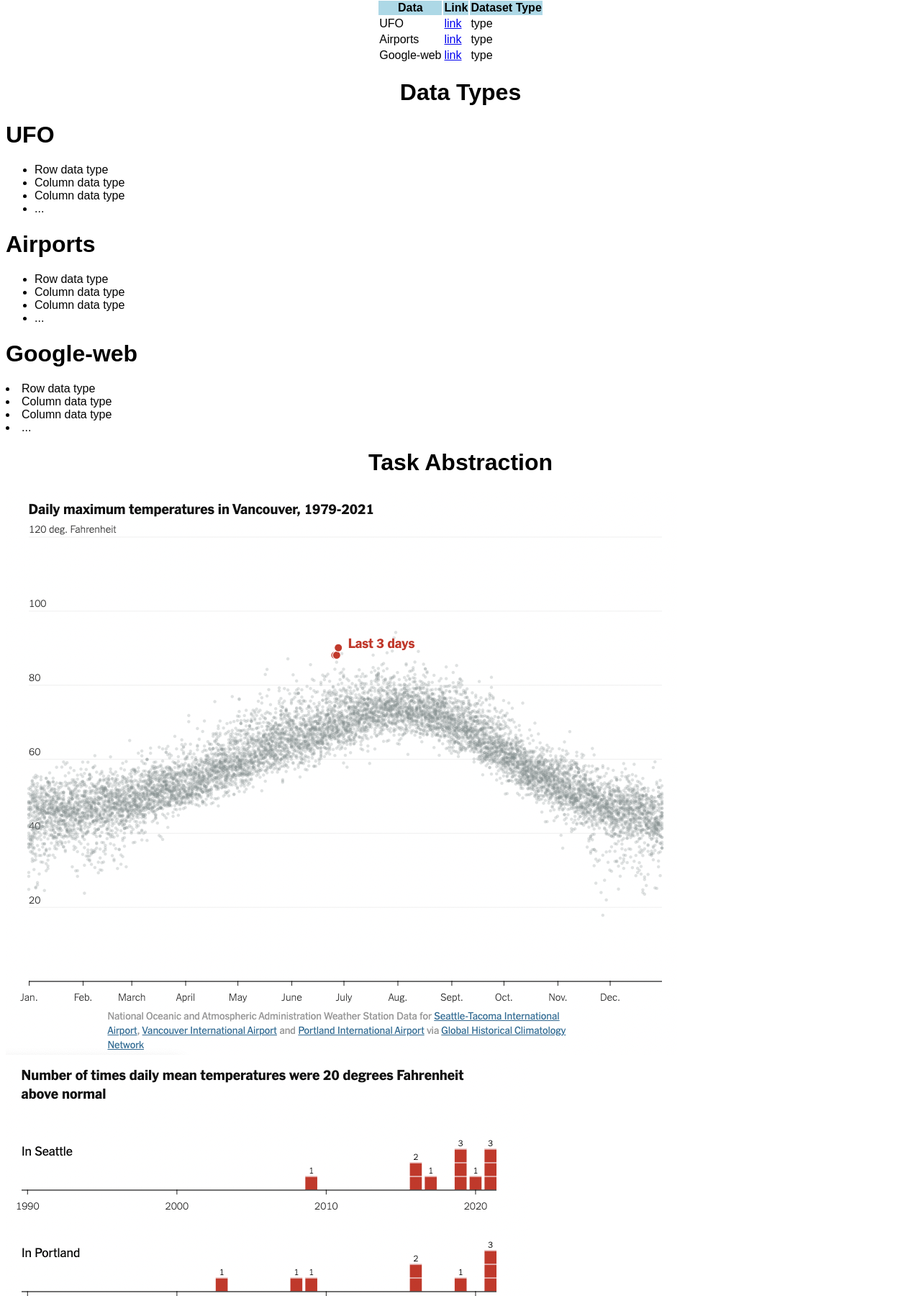
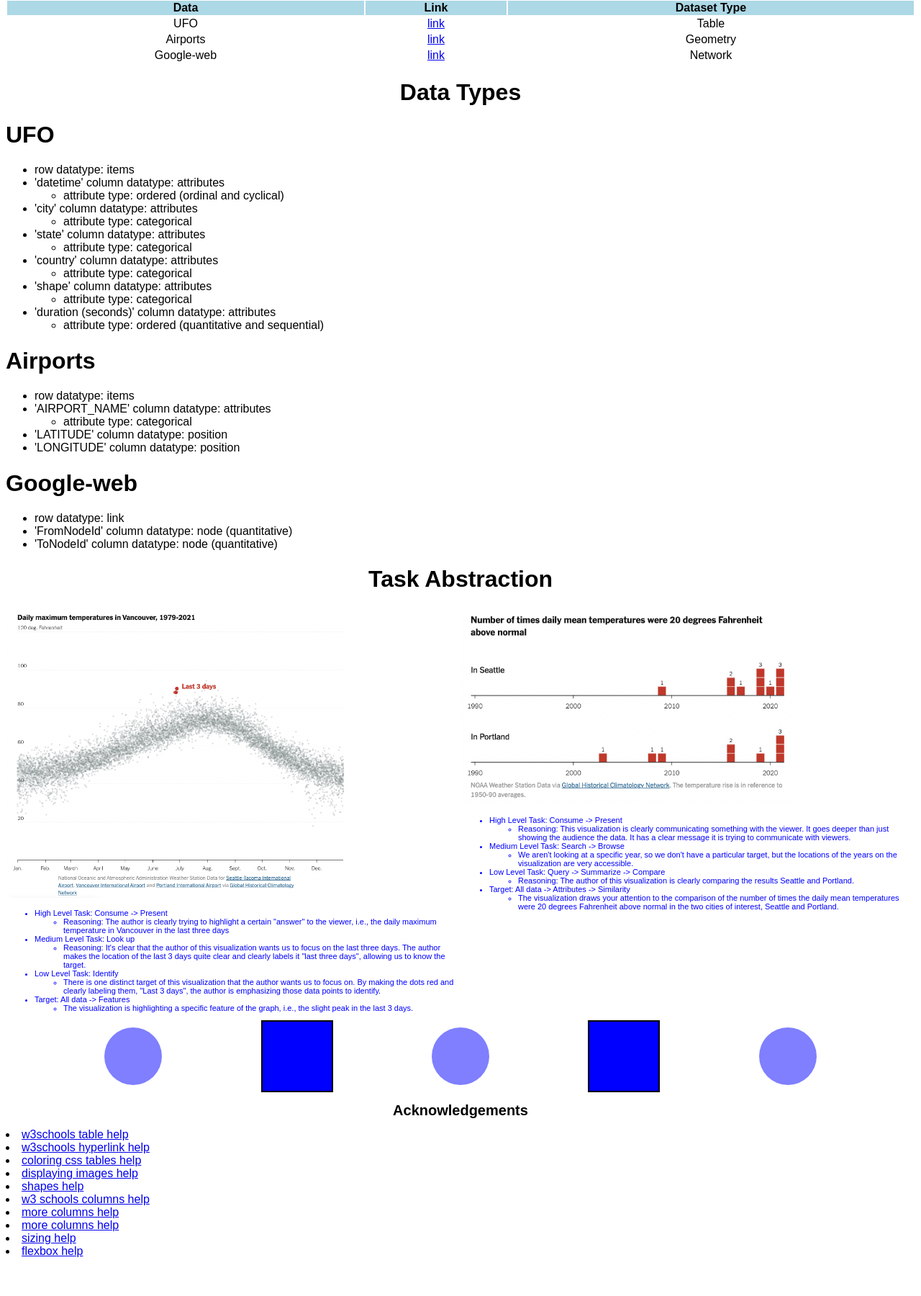
Before and after one commit to DS4200-S23-Class/hw-02-arielle-and-sanjo, a plain HTML site: page index.html in a window 1280 px wide. Shown: the part 81-1881 px from the top of the page at 72% size. After the commit the page ends 1836 px from the top, so only its background shows below. Drawn offline with Linux system fonts and the light colour scheme.

Commit message:
Final Changes

```diff
--- a/index.html
+++ b/index.html
@@ -22,93 +22,185 @@
           </tr>
           <tr>
               <td>UFO</td>
-                  <td><a href="https://www.kaggle.com/datasets/NUFORC/ufo-sightings?resource=download">link</a></td>
-                  <td>type</td>
+              <td><a href="data/UFO.csv">link</a></td>
+              <td>Table</td>
           </tr>
           <tr>
             <td>Airports</td>
-                    <td><a href="https://geo-massdot.opendata.arcgis.com/datasets/17eb7e286f4e4942aeef500f5ef6bfcd_0/explore?location=42.023945%2C-71.694162%2C8.00&showTable=true">link</a></td>
-                    <td>type</td>
+            <td><a href="data/Airports.csv">link</a></td>
+            <td>Geometry</td>
         </tr>
         <tr>
             <td>Google-web</td>
-                    <td><a href="https://snap.stanford.edu/data/web-Google.html">link</a></td>
-                    <td>type</td>
+            <td><a href="data/Google-Web.txt">link</a></td>
+            <td>Network</td>
         </tr>
     </table>
 </div>
+
+<!-- Data Types  -->
 <div class="info">
     <h1 class="center"> Data Types </h1>
     <h1 class="left">UFO </h1>
     <ul>
-                <li>Row data type</li>
-                <li>Column data type</li>
-                <li>Column data type</li>
-                <li>...</li>
+      <li>row datatype: items</li>
+      <li>'datetime' column datatype: attributes</li>
+      <ul>
+          <li>attribute type: ordered (ordinal and cyclical)</li>
       </ul>
-            <h1 class="left">Airports </h1>
+  </li>
+  <li>'city' column datatype: attributes</li>
   <ul>
-                <li>Row data type</li>
-                <li>Column data type</li>
-                <li>Column data type</li>
-                <li>...</li>
+      <li>attribute type: categorical</li>
   </ul>
-            <h1 class="left">Google-web </h1>
-                    <li>Row data type</li>
-                    <li>Column data type</li>
-                    <li>Column data type</li>
-                    <li>...</li>
+</li>
+<li>'state' column datatype: attributes</li>
+    <ul>
+  <li>attribute type: categorical </li>
+</ul>
+</li>
+<li>'country' column datatype: attributes</li>
+<ul>
+  <li>attribute type: categorical</li>
+</ul>
+</li>
+<li>'shape' column datatype: attributes</li>
+<ul>
+  <li>attribute type: categorical</li>
+</ul>
+</li>
+<li>'duration (seconds)' column datatype: attributes</li>
+<ul>
+  <li>attribute type: ordered (quantitative and sequential)</li>
 </ul>
 
 </div>
+
+<h1 class="left">Airports </h1>
+<ul>
+    <li>row datatype: items</li>
+    <li>'AIRPORT_NAME' column datatype: attributes</li>
+    <ul>
+        <li>attribute type: categorical</li>
+    </ul>
+</li>
+<li>'LATITUDE' column datatype: position</li>
+<li>'LONGITUDE' column datatype: position</li>
+</ul>
+
+<h1 class="left">Google-web </h1>
+<ul>
+    <li>row datatype: link</li>
+    <li>'FromNodeId' column datatype: node (quantitative) </li>
+    <li>'ToNodeId' column datatype: node (quantitative) </li>
+
+</div>
 <div>
-
+    <!-- add a div with the id task abstraction -->
     <div class="task-abstraction">
+        <!-- add a centered header task abstraction -->
         <h1 class="center"> Task Abstraction</h1>
         <div class="row">
-                <div class='column' class="center">
-                    <img src="img/vis1.png">
-                    <div class="row">
-                        <!-- identify the high, medium, and low level actions -->
+            <!-- create two columns with centered images -->
+            <div class="column" class="container">
+              <img src="img/vis1.png" id ="img2" class = "rounded">
+              <ul class="blue" id="small" class="left" >
+                <!-- identify the high, medium, and low level actions for each visualization -->
+
+                <li>High Level Task: Consume -> Present
+                    <ul>
+                      <li>Reasoning: The author is clearly trying to highlight a certain "answer" to the viewer, i.e., the daily maximum temperature in Vancouver in the last three days
+                      </li>
+                  </ul>
+              </li>
+              <li>Medium Level Task:  Look up
+                  <ul>
+                    <li>Reasoning: It's clear that the author of this visualization wants us to focus on the last three days.
+                        The author makes the location of the last 3 days quite clear and clearly labels it "last three days",
+                        allowing us to know the target.
+                    </li>
+                </ul>
+            </li>
+            <li>Low Level Task: Identify
+                <ul>
+                  <li>There is one distinct target of this visualization that the author wants us to focus on.
+                    By making the dots red and clearly labeling them, "Last 3 days", the author is emphasizing those data points to identify.
+
+                </li>
+            </ul>
+        </li>
+        <li>Target: All data -> Features
+            <ul>
+              <li> The visualization is highlighting a specific feature of the graph, i.e., the slight peak in the last 3 days.
+
+
+              </li>
+          </ul>
+      </li>
+  </ul>
+</div>
+<div class="column" class="container">
+
+  <img src="img/vis2.png" class="rounded" id="img2">
+  <ul class="blue" id="small" class="left">
+    <li>High Level Task: Consume -> Present
+        <ul>
+          <li>Reasoning: This visualization is clearly communicating something with the viewer.
+            It goes deeper than just showing the audience the data. It has a clear
+        message it is trying to communicate with viewers.  </li>
+    </ul>
+</li>
+<li>Medium Level Task: Search -> Browse
+  <ul>
+    <li>We aren't looking at a specific year, so we don't have a particular target, but the locations of the years on the visualization
+        are very accessible.
+    </li>
+</ul>
+</li>
+<li>Low Level Task: Query -> Summarize -> Compare
+    <ul>
+      <li>Reasoning: The author of this visualization is clearly comparing the results
+        Seattle and Portland.
+    </li>
+</ul>
+</li>
+<li>Target: All data -> Attributes -> Similarity
+    <ul>
+      <li>The visualization draws your attention to the comparison of the number of times the daily mean temperatures were 20 degrees Fahrenheit above normal
+        in the two cities of interest, Seattle and Portland.
+
+
+    </li>
+</ul>
+</li>
+</ul>
+</div>
 </div>
 </div>
 
+<!-- add an div with the id decoration -->
+<div id="decoration">
+    <!-- add a row of evenly spaced SVG shapes -->
+    <svg width="100" height="100">
+        <circle cx="50" cy="50" r="40"/>
+    </svg>
+    <svg width="100" height="100">
+        <rect width="100" height="100"/>
+    </svg>
+    <svg width="100" height="100">
+        <circle cx="50" cy="50" r="40"/>
+    </svg>
 
-                <div class='column' class="center">
-                    <img src="img/vis2.png">
+    <svg width="100" height="100">
+        <rect width="100" height="100"/>
+    </svg>
+    <svg width="100" height="100">
+        <circle cx="50" cy="50" r="40"/>
+    </svg>
 </div>
 </div>
-            </div>
-        <div id="decoration">
-            <div>
-                <table>
-                    <tr>
-                      <td><svg width="200" height="200">
-                        <circle cx="80" cy="80" r="50" stroke="black"
-                                stroke-width="2" fill="grey" />
-                      </svg></td>
-                      <td><svg width="400" height="100">
-                        <rect width="400" height="100"
-                              style="fill: rgb(0, 0, 255);
-                                     stroke-width: 10; stroke: rgb(0, 0, 0)" />
-                      </svg></td>
-                      <td><svg width="200" height="200">
-                        <circle cx="80" cy="80" r="50" stroke="black"
-                                stroke-width="2" fill="grey" />
-                      </svg></td>
-                      <td><svg width="400" height="100">
-                        <rect width="400" height="100"
-                              style="fill: rgb(0, 0, 255);
-                                     stroke-width: 10; stroke: rgb(0, 0, 0)" />
-                      </svg></td>
-                    </tr>
-
-                  </table>
-
-
-            </div>
-        </div>
-        </div>
+<!-- add a centered header to the bottom of the page -->
+<!-- with bulleted list of the resources used to complete this assignment  -->
 <h1 class="center" id="smaller"> Acknowledgements</h1>
 <div class="left">
     <li><a href="https://www.w3schools.com/tags/tag_tr.asp">w3schools table help</a></li>
@@ -116,7 +208,12 @@
     <li><a href="http://www.corelangs.com/css/table/tablecolor.html">coloring css tables help</a></li>
     <li><a href="https://clearlydecoded.com/displaying-images-in-html">displaying images help</a></li>
     <li><a href="https://www.geeksforgeeks.org/html-svg-basics/?ref=lbp">shapes help</a></li>
-
+    <li><a href="https://www.w3schools.com/howto/howto_css_two_columns.asp">w3 schools columns help</a></li>
+    <li><a href="https://developer.mozilla.org/en-US/docs/Web/CSS/Layout_cookbook/Column_layouts">more columns help</a></li>
+    <li><a href="https://css-tricks.com/equal-columns-with-flexbox-its-more-complicated-than-you-might-think/">more columns help</a></li>
+    <li><a href="https://stackoverflow.com/questions/56982637/how-to-keep-image-the-same-size-on-html-when-image-changes">sizing help</a></li>
+    <li><a href="https://developer.mozilla.org/en-US/docs/Web/CSS/CSS_Flexible_Box_Layout/Basic_Concepts_of_Flexbox">flexbox help</a>
+    </li>
 </div>
 </body>
 
--- a/style.css
+++ b/style.css
@@ -1,33 +1,134 @@
-/* Homework 2 */
-body {
+  /* Homework 2 */
+  body {
     font-family: Arial;
 }
 
-/* lets say we want both paragraphs to be centered */
-/* assign a class to a div, then do: */
-/* do dot class, then how you want the text aligned */
+
+/*center table */
 .centered{
         margin-left: auto;
         margin-right: auto;
+        width: 100;
 
 }
 
+/*make the font blue*/
 .blue{
     color: blue
 }
 
+/*align the text in the center*/
 .center{
     text-align: center;
 }
 
+/*make the background color of the table header light blue*/
 tr:nth-child(1)
 {
   background-color: lightblue;
 }
+
+/*align the text to the left*/
 .left{
     text-align: left;
 }
 
+/*make the font size of the acknowledgments smaller*/
 #smaller{
     font-size: 20px;
 }
+
+/*table fits with size of page*/
+table {
+  width: 100%;
+
+}
+
+/*center table's data*/
+td {
+  text-align: center;
+}
+
+/*center table's headers*/
+tr {
+  text-align: center;
+}
+
+/* align the images so that they are centered in a column */
+.container {
+    flex-direction: column;
+    column-width: 1em;
+    justify-content: center;
+    align-items: center;
+    align-content: center;
+   }
+
+  .column {
+    float: left;
+    width: 50%;
+  }
+
+
+  .row:after {
+    content: "";
+    display: table;
+    clear: both;
+  }
+/* adjust the sizing of the images */
+  .rounded {
+    max-width: 30rem;
+    border-radius: .75rem;
+
+  }
+
+#small{
+    font-size: 11px;
+}
+
+
+/* images stay the same even when you expand and condense the webpage */
+#img1 {
+    width: 20%;
+    height: inherit;
+    object-fit: cover;
+    object-positon: center center;
+  }
+  #img2 {
+    width: 78.5%;
+    height: inherit;
+    object-fit: cover;
+    object-positon: center center;
+  }
+
+
+/*give the rectangle a border*/
+rect {
+  stroke: black;
+  stroke-width: 4px;
+  fill: rgb(0, 0, 255);
+}
+
+/*make the rectangle change color when its hovered over*/
+  rect:hover {
+  fill: darkblue;
+}
+
+/*make the circle 50% opaque*/
+circle {
+  opacity: 50%;
+  fill: blue;
+}
+
+/*give the circle a border when its hovered over*/
+circle:hover {
+  stroke: black;
+  stroke-width: 4px;
+}
+
+/*flexbox container for svg shapes (circle and rectangle)*/
+#decoration {
+  display: flex;
+  justify-content: space-evenly;
+  width: 100%;
+
+}
```
Also changed, not shown: 1 other file. Lines whose indentation alone changed are shown as unchanged.
